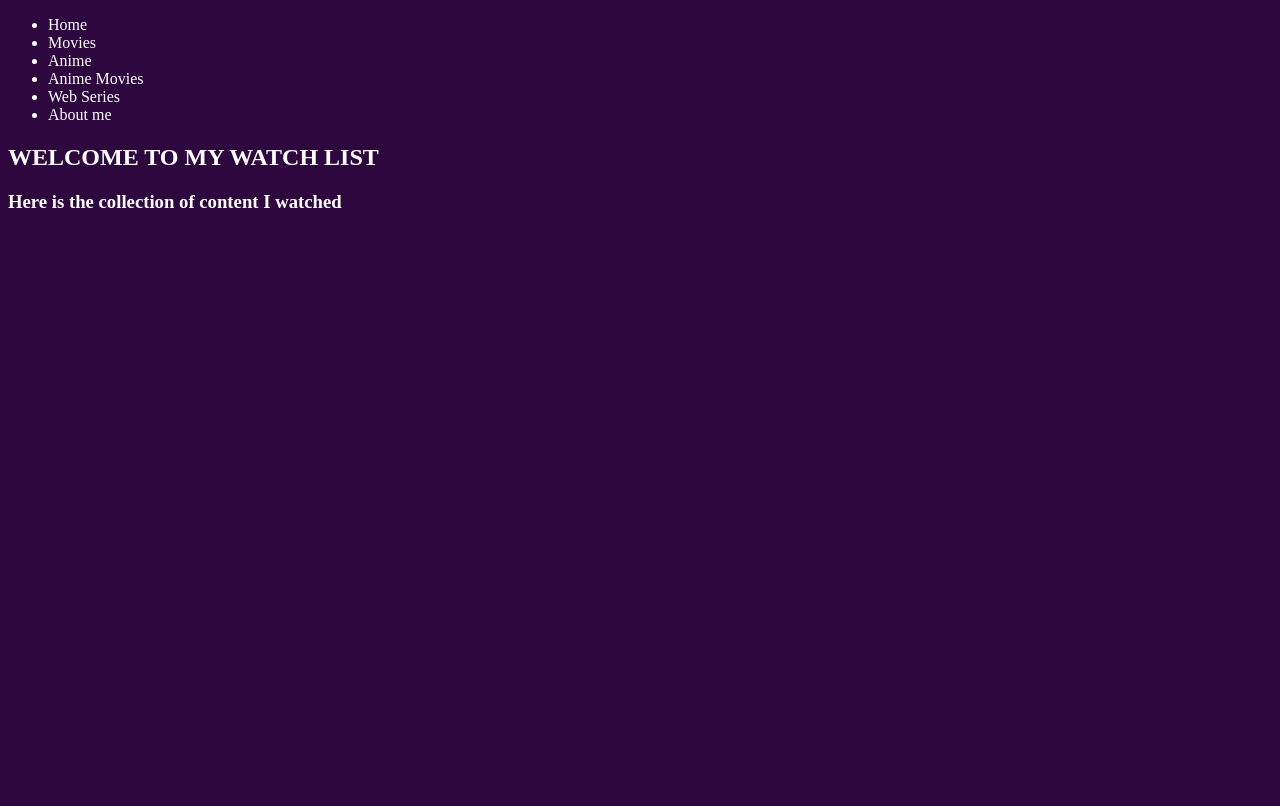
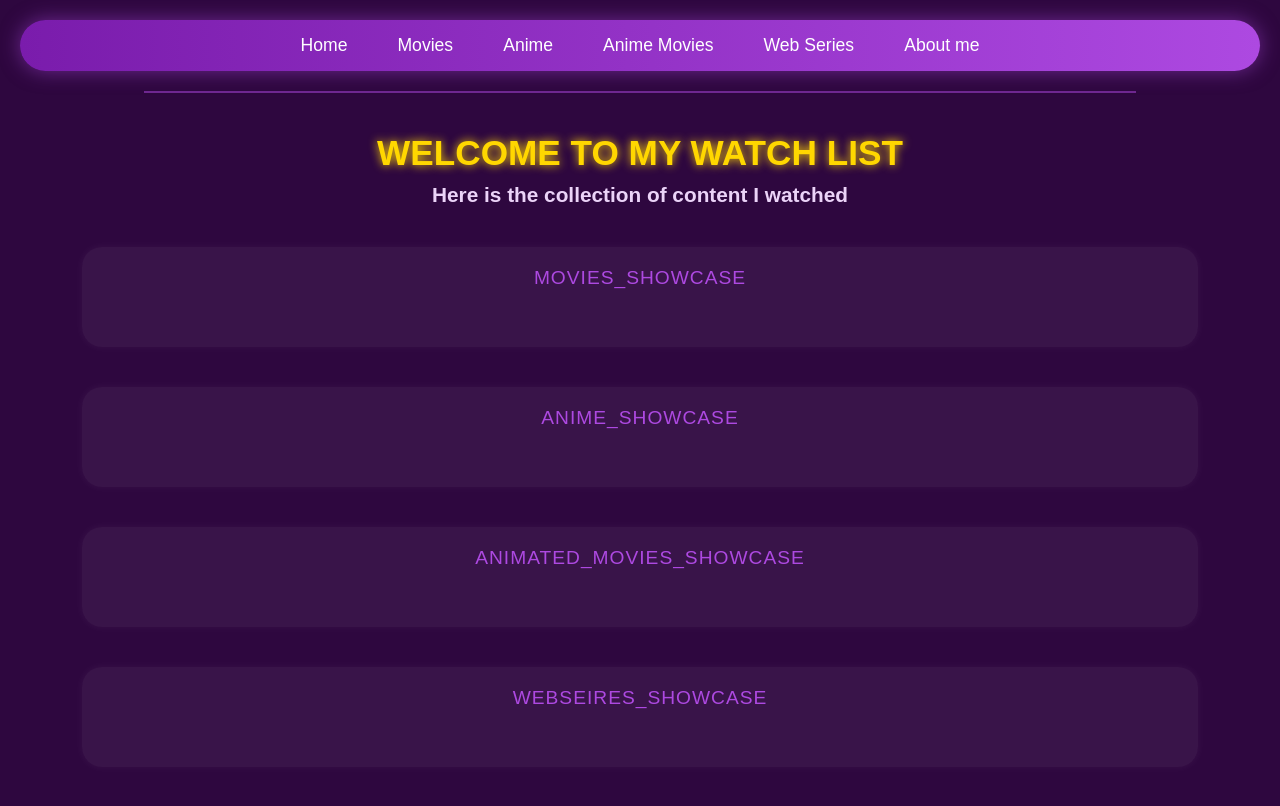
Before and after one commit to sgsuper12373/Movie_tracker, a plain HTML site: page index.html in a window 1280 px wide. Drawn offline with Linux system fonts and the light colour scheme.

Commit message:
Simple structure and styling

```diff
--- a/index.html
+++ b/index.html
@@ -9,18 +9,19 @@
 <body>
     <div>
     <nav>
-        <ul id="Navbar_ul">
-            <li id="home">Home</li>
-            <li id="Movies">Movies</li>
-            <li id="Anime">Anime</li>
-            <li id="Anime_movies">Anime Movies</li>
-            <li id="Web_Series">Web Series</li>
-            <li id="About_me">About me</li>
-        </ul>
+        <li class="nav_list"  id="home">Home</li>
+        <li class="nav_list"  id="Movies">Movies</li>
+        <li class="nav_list"  id="Anime">Anime</li>
+        <li class="nav_list"  id="Anime_movies">Anime Movies</li>
+        <li class="nav_list"  id="Web_Series">Web Series</li>
+        <li class="nav_list"  id="About_me">About me</li>
     </nav>
     </div>
-    <h2>WELCOME TO MY WATCH LIST</h2>
-    <h3>Here is the collection of content I watched</h3>
+
+    <hr/>
+
+    <h2 id="Greetings" >WELCOME TO MY WATCH LIST</h2>
+    <h3 id="Title" >Here is the collection of content I watched</h3>
 
     <div id="Movies_showcase" class="quick_links">
 
--- a/style.css
+++ b/style.css
@@ -1,12 +1,111 @@
-*{
-    background-color: #2E073F ;
-    color: white;
+* {
+    margin: 0;
+    padding: 0;
+    box-sizing: border-box;
+    font-family: "Poppins", sans-serif;
 }
 
-#Nabar{
-    background-color: #AD49E1;
+body {
+    background-color: #2E073F;
+    color: #fff;
+    min-height: 100vh;
+    padding: 20px;
 }
 
-#Navbar_ul .li{
-    background-color: #AD49E1;
+nav {
+    display: flex;
+    justify-content: center;
+    background: linear-gradient(90deg, #7A1CAC, #AD49E1);
+    border-radius: 50px;
+    box-shadow: 0 0 20px rgba(173, 73, 225, 0.5);
+    padding: 15px 0;
+    margin-bottom: 20px;
 }
+
+.nav_list {
+    list-style: none;
+    margin: 0 25px;
+    font-size: 1.1rem;
+    font-weight: 500;
+    cursor: pointer;
+    transition: all 0.3s ease;
+    position: relative;
+}
+
+.nav_list::after {
+    content: "  ";
+    position: absolute;
+    bottom: -5px;
+    left: 50%;
+    transform: translateX(-50%);
+    width: 0%;
+    height: 3px;
+    background-color: #fff;
+    border-radius: 10px;
+    transition: width 0.3s ease;
+}
+
+.nav_list:hover::after {
+    width: 60%;
+}
+
+.nav_list:hover {
+    color: #FFD700;
+    transform: scale(1.1);
+}
+
+/* Headings */
+#Greetings {
+    text-align: center;
+    font-size: 2.2rem;
+    color: #FFD700;
+    margin-top: 40px;
+    text-shadow: 0 0 10px #FFD700;
+}
+
+#Title {
+    text-align: center;
+    font-size: 1.3rem;
+    color: #EBD3F8;
+    margin-top: 10px;
+    margin-bottom: 40px;
+}
+
+hr {
+    border: none;
+    border-top: 2px solid #AD49E1;
+    width: 80%;
+    margin: 20px auto;
+    opacity: 0.5;
+}
+
+.quick_links {
+    display: flex;
+    flex-wrap: wrap;
+    justify-content: center;
+    gap: 25px;
+    margin: 40px auto;
+    width: 90%;
+    min-height: 100px;
+    padding: 20px;
+    border-radius: 20px;
+    background: rgba(255, 255, 255, 0.05);
+    box-shadow: 0 0 10px rgba(255, 255, 255, 0.05);
+    transition: background 0.3s ease;
+}
+
+.quick_links:hover {
+    background: rgba(255, 255, 255, 0.1);
+}
+
+.quick_links::before {
+    content: attr(id);
+    display: block;
+    text-align: center;
+    width: 100%;
+    font-size: 1.2rem;
+    color: #AD49E1;
+    text-transform: uppercase;
+    letter-spacing: 1px;
+    margin-bottom: 10px;
+}
```
